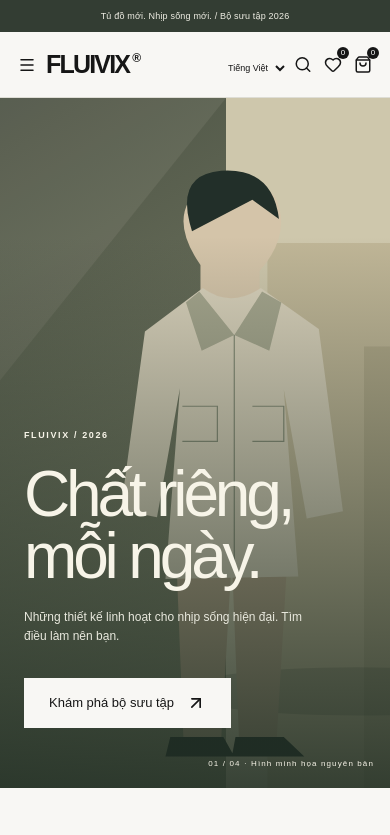
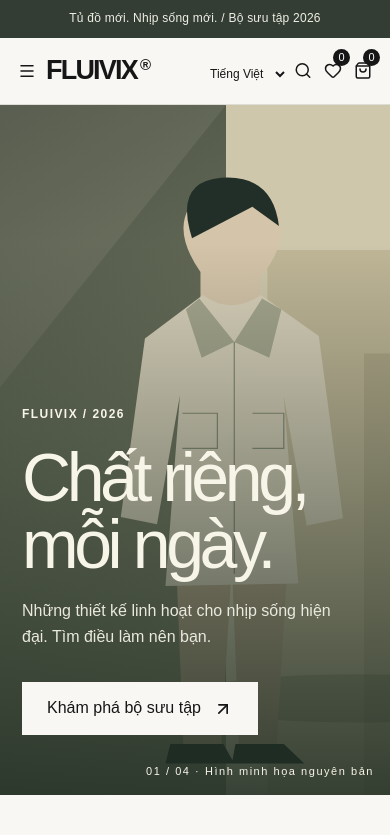
Before and after one commit to luciusvie2712/Fashion-E-commerce-Website, a React (Vite) app: page / in a window 390 px wide. Shown: the top 835 px of the page. Built offline with nearby package versions, Linux system fonts and the light colour scheme.

Commit message:
style(typography): enlarge text across responsive storefront layouts

```diff
--- a/src/styles/globals.css
+++ b/src/styles/globals.css
@@ -48,7 +48,7 @@ a {
   --ink: #161616;
 }
 body {
-  font-size: 15px;
+  font-size: 18px;
   line-height: 1.6;
 }
 a {
@@ -70,21 +70,21 @@ p {
   margin-top: 0;
 }
 h1 {
-  font-size: clamp(32px, 4vw, 54px);
+  font-size: clamp(36px, 4.3vw, 60px);
   line-height: 1.12;
   letter-spacing: -0.045em;
   font-weight: 500;
   margin-bottom: 28px;
 }
 h2 {
-  font-size: clamp(24px, 2.5vw, 36px);
+  font-size: clamp(28px, 2.8vw, 42px);
   line-height: 1.2;
   letter-spacing: -0.03em;
   font-weight: 500;
   margin-bottom: 24px;
 }
 h3 {
-  font-size: 20px;
+  font-size: 23px;
   font-weight: 500;
 }
 img {
@@ -106,7 +106,7 @@ img {
   padding-bottom: 80px;
 }
 .eyebrow {
-  font-size: 11px;
+  font-size: 14px;
   letter-spacing: 0.18em;
   font-weight: 600;
   text-transform: uppercase;
@@ -115,7 +115,7 @@ img {
   color: var(--muted);
 }
 .small {
-  font-size: 12px;
+  font-size: 15px;
 }
 .button {
   display: inline-flex;
@@ -127,7 +127,7 @@ img {
   color: white;
   padding: 14px 24px;
   min-height: 48px;
-  font-size: 13px;
+  font-size: 16px;
   line-height: 1.4;
   text-align: center;
   transition: background 0.18s;
@@ -166,7 +166,7 @@ img {
   text-underline-offset: 4px;
   min-height: 36px;
   padding: 0;
-  font-size: 13px;
+  font-size: 16px;
 }
 .actions {
   display: flex;
@@ -179,7 +179,7 @@ img {
   text-align: center;
   background: #333d33;
   color: #f0efe5;
-  font-size: 11px;
+  font-size: 14px;
   letter-spacing: 0.08em;
   padding: 9px 14px;
 }
@@ -196,13 +196,13 @@ img {
   z-index: 10;
 }
 .wordmark {
-  font-size: 32px;
+  font-size: 36px;
   letter-spacing: -2px;
   font-weight: 900;
   line-height: 1;
 }
 .wordmark span {
-  font-size: 12px;
+  font-size: 15px;
   letter-spacing: 0;
   vertical-align: top;
   margin-left: 3px;
@@ -210,7 +210,7 @@ img {
 .desktop-nav {
   display: flex;
   gap: 25px;
-  font-size: 12px;
+  font-size: 15px;
 }
 .desktop-nav a.active {
   border-bottom: 1px solid var(--ink);
@@ -224,7 +224,7 @@ img {
   border: none;
   background: transparent;
   width: 95px;
-  font-size: 11px;
+  font-size: 14px;
   padding: 8px 0;
   min-height: 40px;
 }
@@ -232,7 +232,7 @@ img {
   position: absolute;
   top: 0;
   right: 0;
-  font-size: 9px;
+  font-size: 12px;
   min-width: 15px;
   height: 15px;
   border-radius: 50%;
@@ -268,7 +268,7 @@ img {
   max-width: 800px;
 }
 .hero-copy h1 {
-  font-size: clamp(56px, 6.9vw, 108px);
+  font-size: clamp(60px, 7.2vw, 112px);
   white-space: pre-line;
   line-height: 0.98;
   letter-spacing: -0.065em;
@@ -276,7 +276,7 @@ img {
 }
 .hero-copy > p:not(.eyebrow) {
   max-width: 330px;
-  font-size: 14px;
+  font-size: 17px;
   color: #e9e9de;
   margin-bottom: 32px;
 }
@@ -284,7 +284,7 @@ img {
   position: absolute;
   bottom: 24px;
   right: 32px;
-  font-size: 10px;
+  font-size: 13px;
   letter-spacing: 0.14em;
 }
 .section-heading {
@@ -299,7 +299,7 @@ img {
   margin-bottom: 0;
 }
 .section-heading > a {
-  font-size: 12px;
+  font-size: 15px;
   white-space: nowrap;
 }
 .category-grid {
@@ -322,7 +322,7 @@ img {
 .category-grid span {
   display: block;
   margin-top: 12px;
-  font-size: 13px;
+  font-size: 16px;
 }
 .product-grid {
   display: grid;
@@ -361,15 +361,15 @@ img {
   background: #f8f7f4;
   color: #722e25;
   padding: 2px 8px;
-  font-size: 10px;
+  font-size: 13px;
 }
 .product-name {
-  font-size: 14px;
+  font-size: 17px;
   font-weight: 500;
   display: block;
 }
 .price {
-  font-size: 13px;
+  font-size: 16px;
   margin: 5px 0;
 }
 .price del,
@@ -395,7 +395,7 @@ img {
   padding: 12%;
 }
 .editorial h2 {
-  font-size: clamp(32px, 4vw, 60px);
+  font-size: clamp(36px, 4.3vw, 64px);
   line-height: 1.05;
   max-width: 550px;
 }
@@ -406,7 +406,7 @@ img {
   padding-bottom: 70px;
 }
 .story h2 {
-  font-size: clamp(30px, 3.6vw, 50px);
+  font-size: clamp(34px, 3.8vw, 56px);
   line-height: 1.3;
 }
 .newsletter {
@@ -420,10 +420,10 @@ img {
 }
 .newsletter h2 {
   max-width: 450px;
-  font-size: 38px;
+  font-size: 42px;
 }
 .newsletter p {
-  font-size: 12px;
+  font-size: 15px;
 }
 .newsletter input {
   background: transparent;
@@ -448,17 +448,17 @@ footer {
   gap: 60px;
 }
 .footer-top > p {
-  font-size: 13px;
+  font-size: 16px;
   max-width: 240px;
 }
 .footer-links {
   display: grid;
   grid-template-columns: repeat(2, 1fr);
   gap: 10px 24px;
-  font-size: 12px;
+  font-size: 15px;
 }
 .demo-notice {
-  font-size: 11px;
+  font-size: 14px;
   line-height: 1.7;
   background: #eae9de;
   padding: 14px 18px;
@@ -470,15 +470,15 @@ footer {
   justify-content: space-between;
   border-top: 1px solid var(--border);
   padding-top: 18px;
-  font-size: 10px;
+  font-size: 13px;
   max-width: 1312px;
   margin: auto;
 }
 .footer-bottom .text-button {
-  font-size: 10px;
+  font-size: 13px;
 }
 .breadcrumb {
-  font-size: 12px;
+  font-size: 15px;
   color: var(--muted);
   margin-bottom: 34px;
 }
@@ -493,7 +493,7 @@ footer {
   margin-bottom: 0;
 }
 .catalog-title > p {
-  font-size: 12px;
+  font-size: 15px;
 }
 .catalog-toolbar {
   display: flex;
@@ -507,7 +507,7 @@ footer {
   display: flex;
   gap: 18px;
   align-items: center;
-  font-size: 12px;
+  font-size: 15px;
 }
 .catalog-toolbar select {
   width: 180px;
@@ -521,7 +521,7 @@ footer {
   grid-template-columns: repeat(3, minmax(0, 1fr));
 }
 .filters h2 {
-  font-size: 18px;
+  font-size: 21px;
 }
 .filters > label,
 .filters fieldset {
@@ -531,7 +531,7 @@ footer {
   margin-bottom: 8px;
 }
 .filters .button {
-  font-size: 12px;
+  font-size: 15px;
   padding: 10px;
   width: 100%;
 }
@@ -541,7 +541,7 @@ fieldset {
   margin: 24px 0;
 }
 legend {
-  font-size: 13px;
+  font-size: 16px;
   margin-bottom: 10px;
 }
 .chips {
@@ -553,7 +553,7 @@ legend {
   border: 1px solid var(--border);
   padding: 8px 12px;
   min-height: 42px;
-  font-size: 12px;
+  font-size: 15px;
   display: flex;
   align-items: center;
   gap: 6px;
@@ -575,7 +575,7 @@ legend {
   display: flex !important;
   align-items: center;
   gap: 8px;
-  font-size: 12px;
+  font-size: 15px;
 }
 .check input {
   width: 16px;
@@ -589,7 +589,7 @@ legend {
   margin-top: 40px;
 }
 .pagination .button {
-  font-size: 12px;
+  font-size: 15px;
   padding: 10px 18px;
 }
 .collection-grid {
@@ -610,7 +610,7 @@ legend {
 }
 label {
   display: block;
-  font-size: 13px;
+  font-size: 16px;
 }
 input,
 select,
@@ -646,7 +646,7 @@ input[type='radio'] {
 }
 .field-error {
   color: #a52c22;
-  font-size: 13px;
+  font-size: 16px;
   margin-top: 8px;
 }
 .warning {
@@ -662,7 +662,7 @@ input[type='radio'] {
   margin: 20px 0;
 }
 .empty p {
-  font-size: 20px;
+  font-size: 23px;
 }
 .pdp {
   display: grid;
@@ -699,22 +699,22 @@ input[type='radio'] {
   top: 24px;
 }
 .purchase h1 {
-  font-size: 36px;
+  font-size: 40px;
   line-height: 1.2;
   margin-bottom: 15px;
 }
 .large-price {
-  font-size: 23px;
+  font-size: 26px;
 }
 .purchase > p {
-  font-size: 14px;
+  font-size: 17px;
 }
 .purchase fieldset {
   margin: 24px 0;
 }
 .purchase .section-heading {
   margin: 24px 0 12px;
-  font-size: 13px;
+  font-size: 16px;
 }
 .purchase-actions {
   margin: 18px 0 12px;
@@ -725,7 +725,7 @@ input[type='radio'] {
 .purchase details {
   border-top: 1px solid var(--border);
   padding: 17px 0;
-  font-size: 13px;
+  font-size: 16px;
 }
 .purchase summary {
   cursor: pointer;
@@ -747,10 +747,10 @@ input[type='radio'] {
   top: 24px;
 }
 .summary-panel h2 {
-  font-size: 24px;
+  font-size: 28px;
 }
 .summary-panel > p {
-  font-size: 12px;
+  font-size: 15px;
 }
 .summary {
   margin: 20px 0 28px;
@@ -760,7 +760,7 @@ input[type='radio'] {
   justify-content: space-between;
   gap: 12px;
   margin: 10px 0;
-  font-size: 14px;
+  font-size: 17px;
 }
 .summary dd {
   margin: 0;
@@ -771,7 +771,7 @@ input[type='radio'] {
   padding-top: 16px;
   margin-top: 20px;
   font-weight: 600;
-  font-size: 17px;
+  font-size: 20px;
 }
 .cart-row {
   display: grid;
@@ -782,14 +782,14 @@ input[type='radio'] {
   margin-bottom: 12px;
 }
 .cart-row h2 {
-  font-size: 18px;
+  font-size: 21px;
   margin-bottom: 4px;
 }
 .cart-row p {
   margin-bottom: 6px;
 }
 .cart-row > strong {
-  font-size: 13px;
+  font-size: 16px;
 }
 .review-grid {
   display: grid;
@@ -800,7 +800,7 @@ input[type='radio'] {
 .review-grid article {
   padding: 22px;
   background: #eeeee6;
-  font-size: 13px;
+  font-size: 16px;
 }
 .reviews > label {
   max-width: 180px;
@@ -827,7 +827,7 @@ input[type='radio'] {
   box-shadow: 0 24px 100px #0003;
 }
 .dialog-content h2 {
-  font-size: 24px;
+  font-size: 28px;
   padding-right: 24px;
 }
 .modal-close {
@@ -875,7 +875,7 @@ input[type='radio'] {
   display: flex;
   gap: 24px;
   flex-wrap: wrap;
-  font-size: 13px;
+  font-size: 16px;
   margin-top: 24px;
 }
 .account-layout {
@@ -887,7 +887,7 @@ input[type='radio'] {
   display: flex;
   flex-direction: column;
   gap: 16px;
-  font-size: 14px;
+  font-size: 17px;
   align-items: flex-start;
 }
 .account-nav .active {
@@ -921,7 +921,7 @@ input[type='radio'] {
 .timeline li {
   position: relative;
   margin-bottom: 20px;
-  font-size: 13px;
+  font-size: 16px;
 }
 .timeline li:before {
   content: '';
@@ -936,7 +936,7 @@ input[type='radio'] {
 .timeline time {
   display: block;
   color: var(--muted);
-  font-size: 11px;
+  font-size: 14px;
 }
 .reading {
   max-width: 860px;
@@ -946,12 +946,12 @@ input[type='radio'] {
 }
 .reading h2 {
   margin-top: 36px;
-  font-size: 26px;
+  font-size: 30px;
 }
 table {
   border-collapse: collapse;
   width: 100%;
-  font-size: 14px;
+  font-size: 17px;
 }
 th,
 td {
@@ -979,7 +979,7 @@ thead {
 }
 .status {
   display: inline-block;
-  font-size: 12px;
+  font-size: 15px;
   background: #e3e8d8;
   padding: 6px 10px;
   margin: 4px 4px 4px 0;
@@ -1015,7 +1015,7 @@ details {
   padding: 15px 0;
 }
 .account-layout h1 {
-  font-size: 40px;
+  font-size: 44px;
 }
 @media (min-width: 1600px) {
   .hero-copy {
@@ -1025,7 +1025,7 @@ details {
 @media (max-width: 1150px) {
   .desktop-nav {
     gap: 14px;
-    font-size: 11px;
+    font-size: 14px;
   }
   .header {
     padding: 12px 24px;
@@ -1074,7 +1074,7 @@ details {
     gap: 12px;
   }
   .wordmark {
-    font-size: 29px;
+    font-size: 32px;
   }
   .header > .wordmark {
     margin-right: auto;
@@ -1122,13 +1122,13 @@ details {
     width: 65%;
   }
   .hero-copy h1 {
-    font-size: 72px;
+    font-size: 78px;
   }
   .pdp {
     gap: 28px;
   }
   .purchase h1 {
-    font-size: 28px;
+    font-size: 32px;
   }
   .two-column {
     grid-template-columns: 1.3fr 1fr;
@@ -1160,10 +1160,10 @@ details {
 }
 @media (max-width: 600px) {
   body {
-    font-size: 14px;
+    font-size: 17px;
   }
   .announcement {
-    font-size: 9px;
+    font-size: 12px;
     letter-spacing: 0.02em;
   }
   .header {
@@ -1178,7 +1178,7 @@ details {
     width: 18px;
   }
   .header .wordmark {
-    font-size: 25px;
+    font-size: 28px;
     letter-spacing: -1.8px;
   }
   .header-actions {
@@ -1189,10 +1189,10 @@ details {
   }
   .header .language {
     width: 64px;
-    font-size: 9px;
+    font-size: 12px;
   }
   .header .badge {
-    font-size: 8px;
+    font-size: 11px;
     min-width: 12px;
     height: 12px;
     line-height: 12px;
@@ -1233,34 +1233,34 @@ details {
     z-index: 1;
   }
   .hero-copy h1 {
-    font-size: 64px;
+    font-size: 68px;
     margin: 20px 0;
   }
   .hero-copy > p:not(.eyebrow) {
-    font-size: 12px;
+    font-size: 15px;
     max-width: 280px;
   }
   .hero-caption {
     z-index: 2;
-    font-size: 8px;
+    font-size: 11px;
     right: 16px;
     bottom: 18px;
   }
   .hero .eyebrow {
-    font-size: 9px;
+    font-size: 12px;
   }
   .section-heading {
     gap: 12px;
   }
   .section-heading > a {
-    font-size: 10px;
+    font-size: 13px;
   }
   .category-grid {
     grid-template-columns: repeat(3, minmax(0, 1fr));
     gap: 20px 10px;
   }
   .category-grid span {
-    font-size: 11px;
+    font-size: 14px;
   }
   .product-grid,
   .catalog-layout .product-grid {
@@ -1268,10 +1268,10 @@ details {
     gap: 24px 12px;
   }
   .product-name {
-    font-size: 12px;
+    font-size: 15px;
   }
   .price {
-    font-size: 11px;
+    font-size: 14px;
   }
   .price del {
     display: block;
@@ -1284,7 +1284,7 @@ details {
     min-height: 32px;
   }
   .product-badge {
-    font-size: 8px;
+    font-size: 11px;
     left: 5px;
     top: 10px;
     padding: 2px 5px;
@@ -1300,7 +1300,7 @@ details {
     padding: 35px 24px;
   }
   .editorial h2 {
-    font-size: 36px;
+    font-size: 40px;
   }
   .story {
     padding-top: 60px;
@@ -1313,7 +1313,7 @@ details {
     margin-top: 45px;
   }
   .newsletter h2 {
-    font-size: 30px;
+    font-size: 34px;
   }
   .newsletter .eyebrow {
     margin-bottom: 12px;
@@ -1331,10 +1331,10 @@ details {
   .footer-links {
     grid-column: auto;
     gap: 12px;
-    font-size: 11px;
+    font-size: 14px;
   }
   .demo-notice {
-    font-size: 10px;
+    font-size: 13px;
     padding: 12px;
     margin-top: 24px;
   }
@@ -1350,7 +1350,7 @@ details {
     gap: 30px;
   }
   .collection-grid h2 {
-    font-size: 25px;
+    font-size: 28px;
   }
   .catalog-title {
     display: block;
@@ -1361,20 +1361,20 @@ details {
   }
   .catalog-toolbar label {
     gap: 7px;
-    font-size: 10px;
+    font-size: 13px;
   }
   .catalog-toolbar select {
     width: 145px;
-    font-size: 11px;
+    font-size: 14px;
   }
   .catalog-toolbar .button {
     padding: 10px 12px;
     min-height: 44px;
-    font-size: 11px;
+    font-size: 14px;
   }
   .breadcrumb {
     margin-bottom: 24px;
-    font-size: 10px;
+    font-size: 13px;
   }
   .pdp {
     grid-template-columns: 1fr;
@@ -1383,7 +1383,7 @@ details {
     position: static;
   }
   .purchase h1 {
-    font-size: 32px;
+    font-size: 36px;
   }
   .thumbnails img {
     width: 58px;
@@ -1399,7 +1399,7 @@ details {
     grid-template-columns: 85px 1fr;
   }
   .cart-row h2 {
-    font-size: 16px;
+    font-size: 18px;
   }
   .cart-row > strong {
     grid-column: 2;
@@ -1414,14 +1414,14 @@ details {
     align-items: start;
   }
   .reviews .section-heading span {
-    font-size: 11px;
+    font-size: 14px;
   }
   .dialog-content {
     padding: 28px 22px;
     max-height: 88svh;
   }
   .dialog-content h2 {
-    font-size: 22px;
+    font-size: 25px;
   }
   .row {
     flex-direction: column;
@@ -1434,7 +1434,7 @@ details {
     margin: 40px auto;
   }
   .account-layout h1 {
-    font-size: 32px;
+    font-size: 36px;
   }
   .panel {
     padding: 18px;
@@ -1444,25 +1444,25 @@ details {
   }
   .search-form .button {
     padding: 14px 12px;
-    font-size: 12px;
+    font-size: 15px;
   }
   .reading h2 {
-    font-size: 23px;
+    font-size: 26px;
   }
   .table-wrap th,
   .table-wrap td {
     padding: 10px;
-    font-size: 12px;
+    font-size: 15px;
   }
   .coupon-form .button {
-    font-size: 12px;
+    font-size: 15px;
     padding: 13px 10px;
   }
   .status {
-    font-size: 10px;
+    font-size: 13px;
   }
   .eyebrow {
-    font-size: 10px;
+    font-size: 13px;
   }
 }
 @media (prefers-reduced-motion: reduce) {
@@ -1494,7 +1494,7 @@ details {
     transform 0.15s;
   min-height: 40px;
   padding: 9px;
-  font-size: 11px;
+  font-size: 14px;
   background: #f8f7f4ed;
   color: var(--ink);
   border-color: transparent;
@@ -1519,7 +1519,7 @@ details {
     opacity: 1;
     transform: none;
     width: 100%;
-    font-size: 10px;
+    font-size: 13px;
     min-height: 36px;
   }
 }
@@ -1550,10 +1550,10 @@ details {
   padding-top: 22px;
 }
 .service-grid h2 {
-  font-size: 20px;
+  font-size: 23px;
 }
 .service-grid p {
-  font-size: 12px;
+  font-size: 15px;
   color: var(--muted);
 }
 @media (max-width: 600px) {
@@ -1573,9 +1573,192 @@ details {
   html:lang(ja) .hero-copy h1,
   html:lang(ko) .hero-copy h1,
   html:lang(zh-CN) .hero-copy h1 {
-    font-size: 48px;
+    font-size: 52px;
   }
   .skeleton-grid {
     grid-template-columns: 1fr 1fr;
   }
 }
+
+/* Readability: preserve hierarchy while allowing larger localized copy to wrap. */
+body {
+  line-height: 1.65;
+}
+.language {
+  width: 110px;
+}
+.header {
+  column-gap: 20px;
+}
+.header-actions {
+  gap: 5px;
+}
+.eyebrow {
+  line-height: 1.65;
+  letter-spacing: 0.12em;
+}
+.hero-copy > p:not(.eyebrow) {
+  max-width: 430px;
+}
+.hero-caption {
+  line-height: 1.5;
+  max-width: 70%;
+  text-align: right;
+}
+.product-name {
+  line-height: 1.5;
+}
+.product-badge {
+  line-height: 1.5;
+}
+.purchase h1 {
+  overflow-wrap: anywhere;
+}
+.summary dt {
+  min-width: 0;
+}
+.check {
+  line-height: 1.6;
+}
+.catalog-toolbar label {
+  flex-wrap: wrap;
+}
+.quick-view {
+  min-height: 44px;
+}
+@media (max-width: 1150px) {
+  .desktop-nav {
+    gap: 16px;
+  }
+  .header {
+    gap: 14px;
+  }
+  .language {
+    width: 100px;
+  }
+}
+@media (max-width: 1050px) {
+  .desktop-nav {
+    display: none;
+  }
+  .mobile-menu {
+    display: flex;
+  }
+  .header > .wordmark {
+    margin-right: auto;
+  }
+}
+@media (max-width: 600px) {
+  body {
+    font-size: 17px;
+  }
+  .header .language {
+    width: 82px;
+    font-size: 12px;
+  }
+  .header {
+    padding: 10px 12px;
+    gap: 4px;
+  }
+  .header-actions {
+    gap: 0;
+  }
+  .header .wordmark {
+    font-size: 27px;
+  }
+  .header .badge {
+    font-size: 11px;
+    min-width: 17px;
+    height: 17px;
+    line-height: 17px;
+    top: 0;
+    right: -2px;
+  }
+  .hero-copy {
+    max-width: 100%;
+    padding-left: 22px;
+    padding-right: 22px;
+  }
+  .hero-copy > p:not(.eyebrow) {
+    max-width: 320px;
+    font-size: 16px;
+    line-height: 1.65;
+  }
+  .hero-caption {
+    right: 16px;
+    bottom: 15px;
+    font-size: 11px;
+  }
+  .hero .eyebrow {
+    font-size: 12px;
+  }
+  .category-grid span {
+    font-size: 14px;
+    line-height: 1.5;
+  }
+  .product-name {
+    font-size: 16px;
+  }
+  .price {
+    font-size: 15px;
+  }
+  .small,
+  .product-card > .small {
+    font-size: 13px;
+  }
+  .catalog-toolbar {
+    align-items: flex-start;
+  }
+  .catalog-toolbar label {
+    max-width: 58%;
+    font-size: 13px;
+    gap: 6px;
+  }
+  .catalog-toolbar select {
+    max-width: 100%;
+    width: 175px;
+    font-size: 14px;
+  }
+  .catalog-toolbar .button {
+    font-size: 14px;
+  }
+  .newsletter h2 {
+    font-size: 34px;
+  }
+  .footer-links {
+    font-size: 14px;
+  }
+  .demo-notice {
+    font-size: 13px;
+  }
+  .footer-bottom {
+    flex-wrap: wrap;
+    font-size: 12px;
+  }
+  .footer-bottom .text-button {
+    font-size: 13px;
+  }
+  .dialog-content {
+    padding: 30px 22px;
+  }
+  .dialog-content label,
+  input,
+  select,
+  textarea {
+    font-size: 16px;
+  }
+  .purchase > p {
+    font-size: 17px;
+  }
+  .purchase .section-heading,
+  .purchase details {
+    font-size: 16px;
+  }
+  .cart-row h2 {
+    font-size: 19px;
+  }
+  .table-wrap th,
+  .table-wrap td {
+    font-size: 14px;
+  }
+}
```
Also changed, not shown: progress/BUILD-STATUS.md (+7 -0 lines).
